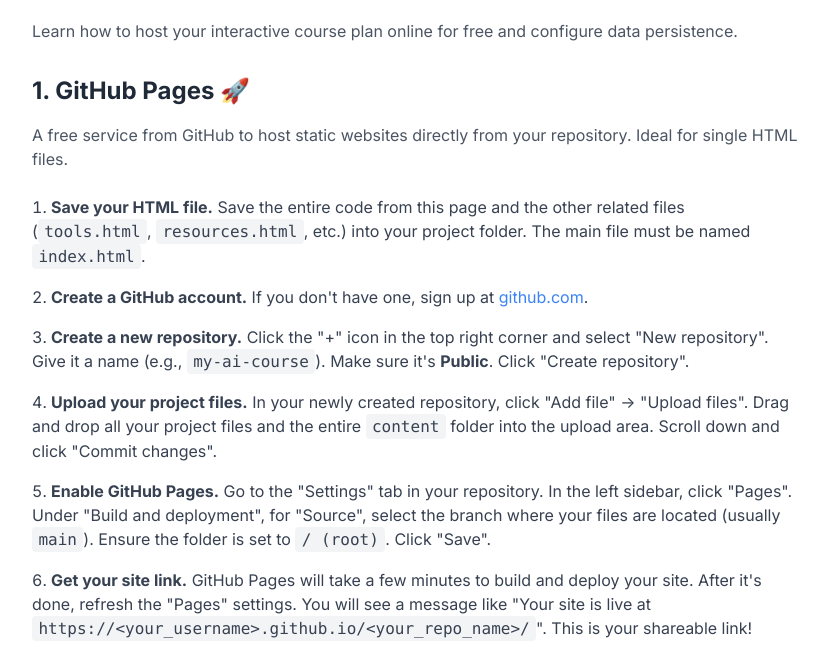
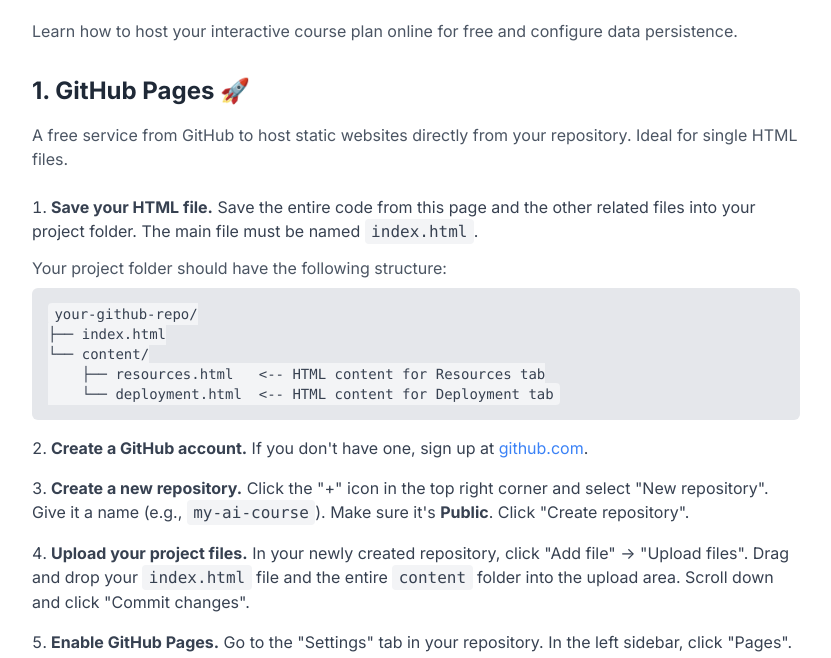
Before and after one commit to SeriyGena/My_AI_Learn_Page, a plain HTML site: page content/deployment.html in a window 1280 px wide. Shown: the part 122-780 px from the top of the page, without its empty margins (224-1055 px from the left). Drawn offline with nearby package versions, Linux system fonts and the light colour scheme.

Commit message:
Update deployment.html

```diff
--- a/content/deployment.html
+++ b/content/deployment.html
@@ -33,7 +33,14 @@
                 </p>
                 <ol class="list-decimal list-inside space-y-4 text-gray-700">
                     <li>
-                        <strong>Save your HTML file.</strong> Save the entire code from this page and the other related files (<code>tools.html</code>, <code>resources.html</code>, etc.) into your project folder. The main file must be named <code>index.html</code>.
+                        <strong>Save your HTML file.</strong> Save the entire code from this page and the other related files into your project folder. The main file must be named <code>index.html</code>.
+                        <p class="text-gray-600 mt-3 mb-2">Your project folder should have the following structure:</p>
+                        <!-- This preformatted block displays the file structure schematic -->
+                        <pre class="bg-gray-200 p-4 rounded-md text-sm overflow-x-auto"><code>your-github-repo/
+├── index.html
+└── content/
+    ├── resources.html   &lt;-- HTML content for Resources tab
+    └── deployment.html  &lt;-- HTML content for Deployment tab</code></pre>
                     </li>
                     <li>
                         <strong>Create a GitHub account.</strong> If you don't have one, sign up at <a href="https://github.com" target="_blank" class="text-blue-500 hover:underline">github.com</a>.
@@ -42,7 +49,7 @@
                         <strong>Create a new repository.</strong> Click the "+" icon in the top right corner and select "New repository". Give it a name (e.g., <code>my-ai-course</code>). Make sure it's <strong>Public</strong>. Click "Create repository".
                     </li>
                     <li>
-                        <strong>Upload your project files.</strong> In your newly created repository, click "Add file" -> "Upload files". Drag and drop all your project files and the entire <code>content</code> folder into the upload area. Scroll down and click "Commit changes".
+                        <strong>Upload your project files.</strong> In your newly created repository, click "Add file" -> "Upload files". Drag and drop your <code>index.html</code> file and the entire <code>content</code> folder into the upload area. Scroll down and click "Commit changes".
                     </li>
                     <li>
                         <strong>Enable GitHub Pages.</strong> Go to the "Settings" tab in your repository. In the left sidebar, click "Pages". Under "Build and deployment", for "Source", select the branch where your files are located (usually <code>main</code>). Ensure the folder is set to <code>/ (root)</code>. Click "Save".
```
